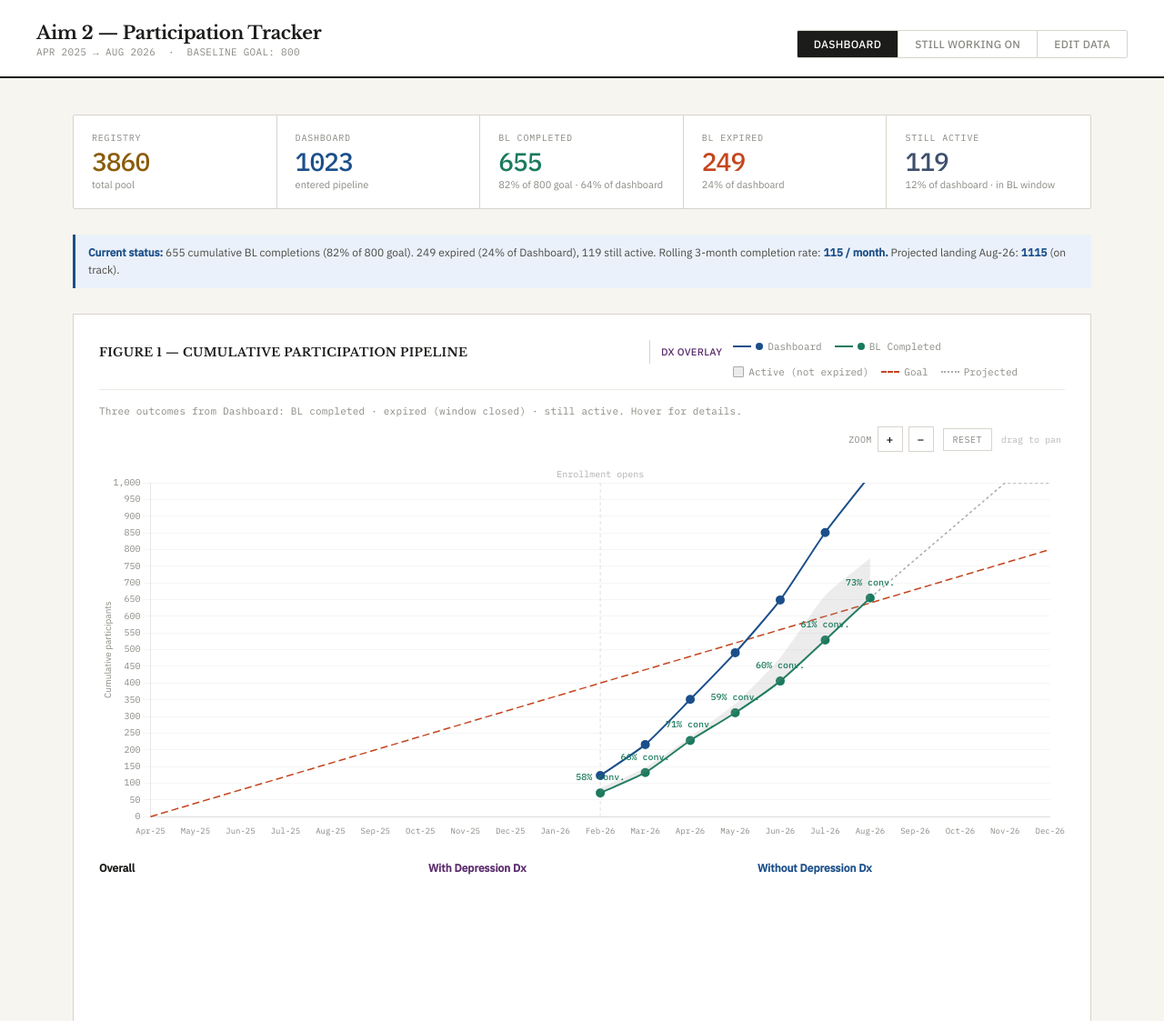
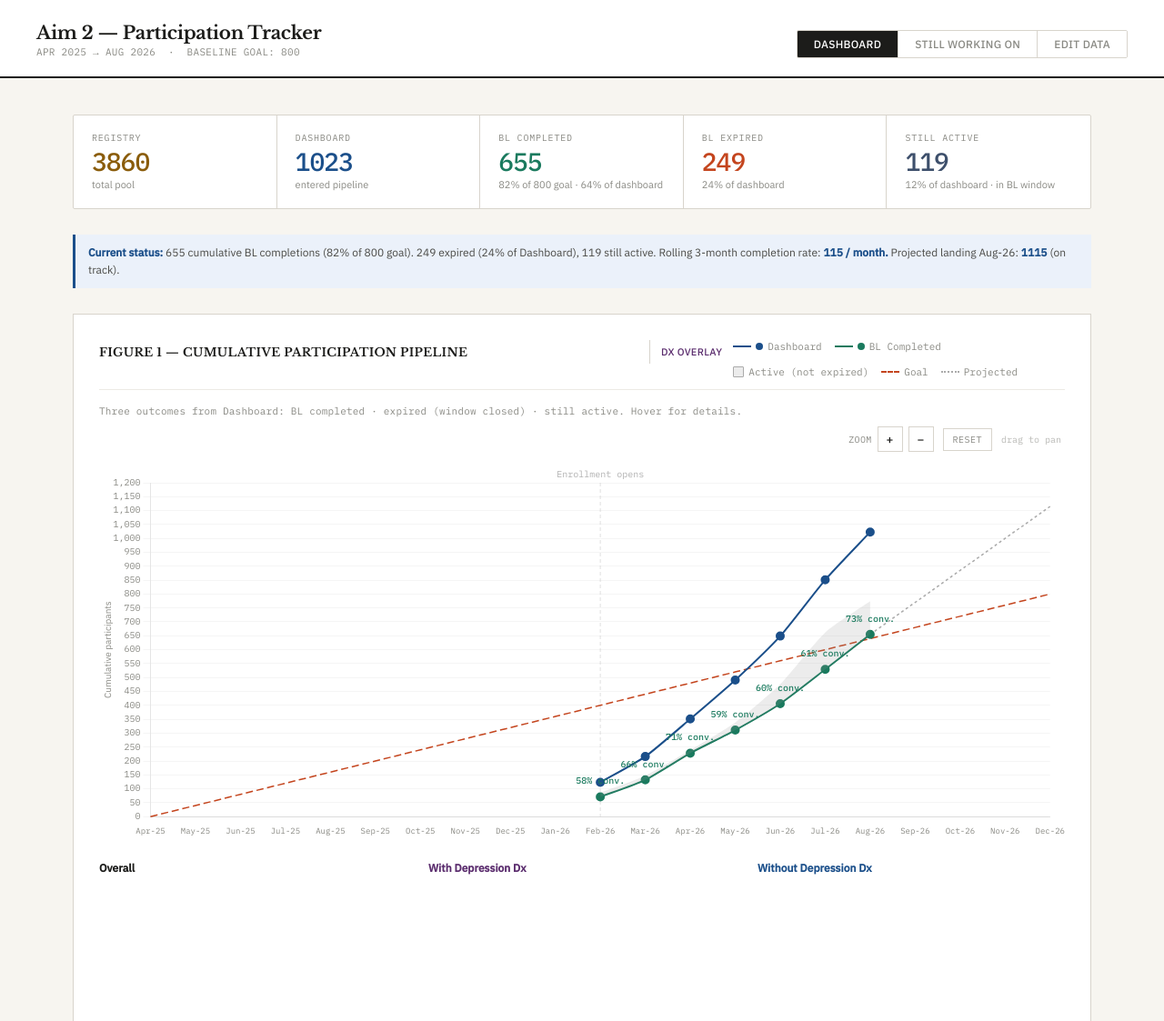
Before and after one commit to littlesoso23/MUSTD_Dashboard-and-Figures, a plain HTML site: page index.html in a window 1280 px wide. Shown: the top 1123 px of the page at 91% size. Drawn offline with nearby package versions, Linux system fonts and the light colour scheme; some packages are replaced by stand-ins of ours; a script that the page names is missing.

Commit message:
Update index.html

```diff
--- a/index.html
+++ b/index.html
@@ -831,7 +831,7 @@ function renderMainChart(cum,months){
   const projArr=ALL_MONTHS.map((_,i)=>{
     if(i<latestMIdx)return null;
     if(i===latestMIdx)return latestComp;
-    return Math.min(latestComp+r3*(i-latestMIdx),ANNUAL_GOAL+200);
+    return Math.min(latestComp+r3*(i-latestMIdx),ANNUAL_GOAL+400);
   });
   const convRates={};
   for(const[m,v] of Object.entries(cum)) if(v.convRate!=null) convRates[m]=v.convRate;
@@ -919,7 +919,7 @@ function renderMainChart(cum,months){
         }}}
       },
       scales:{
-        y:{beginAtZero:true,max:ANNUAL_GOAL+200,grid:{color:'rgba(0,0,0,0.04)'},ticks:{color:'#8A8A84',font:{family:'IBM Plex Mono',size:10},stepSize:50},title:{display:true,text:'Cumulative participants',color:'#8A8A84',font:{family:'IBM Plex Sans',size:10}}},
+        y:{beginAtZero:true,max:ANNUAL_GOAL+400,grid:{color:'rgba(0,0,0,0.04)'},ticks:{color:'#8A8A84',font:{family:'IBM Plex Mono',size:10},stepSize:50},title:{display:true,text:'Cumulative participants',color:'#8A8A84',font:{family:'IBM Plex Sans',size:10}}},
 
         x:{grid:{display:false},ticks:{color:'#8A8A84',autoSkip:false,maxRotation:45,font:{family:'IBM Plex Mono',size:9}}}
       }
```
